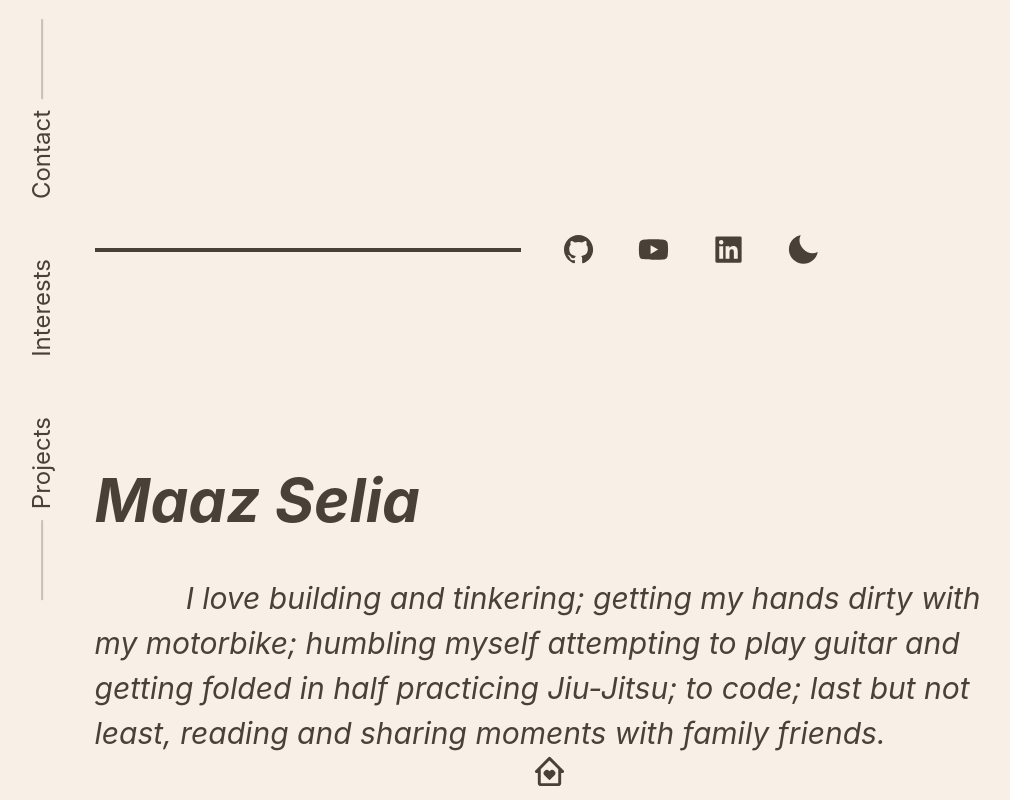
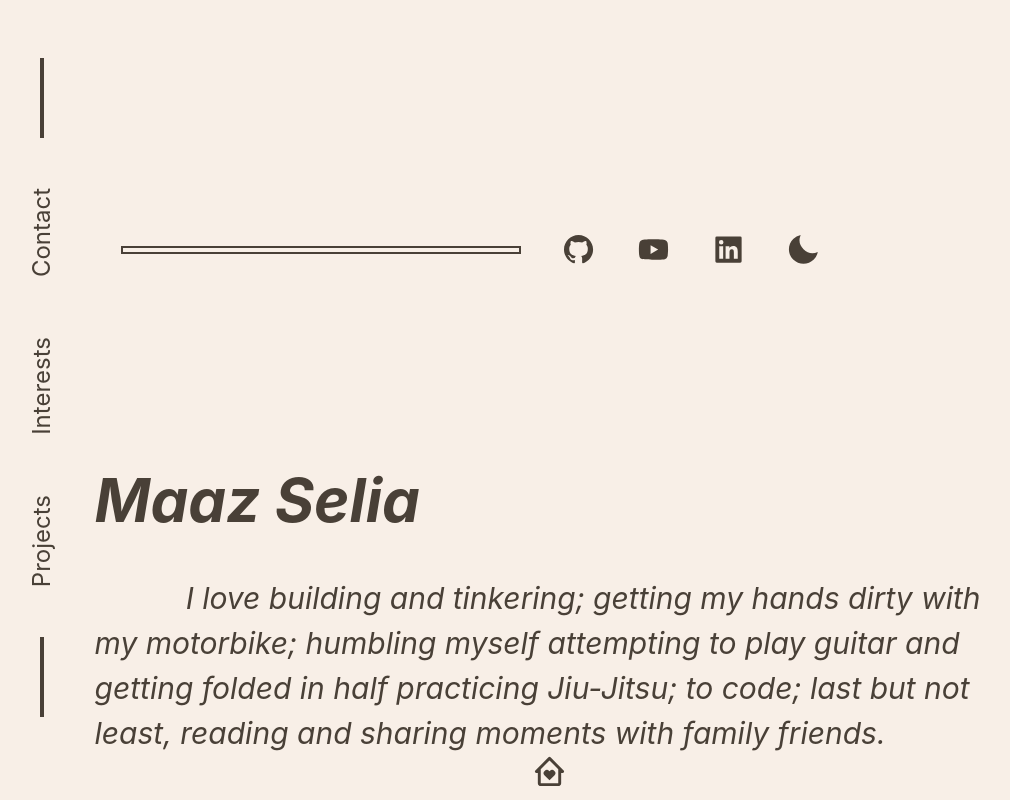
Before and after one commit to Maaz-Selia/my-site, a React (Vite) app: page / in a window 1280 px wide. Shown: the whole page, without its empty margins (90-1100 px from the left). Built offline with nearby package versions, Linux system fonts and the light colour scheme.

Commit message:
Changed HL component to line component with 'vh' sizing

```diff
--- a/src/components/HorizontalLine.tsx
+++ /dev/null
@@ -1,14 +0,0 @@
-interface Props {
-    width: string
-    rotate: boolean
-}
-
-const HorizontalLine = ( { width, rotate}: Props) => {
-    let transform = rotate ? 'rotate(-90deg)' : 'rotate(0deg)';
-
-  return (
-    <div style={{width: width, borderWidth: 2, borderColor: '#494037', transform: transform}} />
-  )
-}
-
-export default HorizontalLine
--- /dev/null
+++ b/src/components/Line.tsx
@@ -0,0 +1,16 @@
+interface Props {
+    size: string,
+    orientation: string
+}
+
+const Line = ( { size, orientation }: Props) => {
+
+  let width = orientation == 'h' ? size : '1vh';
+  let height = orientation == 'v' ? size : '1vh';
+
+  return (
+    <div style={{width: width, height: height, borderWidth: 2, borderColor: '#494037'}} />
+  )
+}
+
+export default Line
--- a/src/components/LinkBar.tsx
+++ b/src/components/LinkBar.tsx
@@ -1,7 +1,7 @@
 import { HStack, useColorMode } from '@chakra-ui/react'
 import { BiLogoGithub, BiLogoYoutube, BiLogoLinkedinSquare, BiSun, BiSolidMoon } from "react-icons/bi";
 import LinkItem from './LinkItem';
-import HorizontalLine from './HorizontalLine';
+import Line from './Line';
 
 const LinkBar = () => {
     const { colorMode, toggleColorMode } = useColorMode();
@@ -9,7 +9,7 @@ const LinkBar = () => {
 
     return (
         <HStack alignItems='center' justifyContent='right' gap={10}>
-            <HorizontalLine width='100%' rotate={false} />
+            <Line size='50vh' orientation='h'/>
             <LinkItem destination='https://github.com/Maaz-Selia' >
                 <BiLogoGithub size={iconSize} />
             </LinkItem>
--- a/src/components/NavBar.tsx
+++ b/src/components/NavBar.tsx
@@ -1,6 +1,7 @@
 import { VStack } from '@chakra-ui/react'
 import NavBarText from './NavBarText'
 import '../index.css'
+import HorizontalLine from './Line';
 
 const NavBar = () => {
 
@@ -9,11 +10,11 @@ const NavBar = () => {
     return (
         <>
             <VStack alignItems='center' justifyContent='right' gap={10} display={'flex'}>
-                <div style={{width: '100%', borderWidth: 1, transform: 'rotate(-90deg)', display: 'inline'}}/>
+                <div style={{height: '10vh', borderWidth: 2, borderColor: '#494037'}} />
                 <NavBarText size={fontSize}>Contact</NavBarText>
                 <NavBarText size={fontSize}>Interests</NavBarText>
                 <NavBarText size={fontSize}>Projects</NavBarText>
-                <div style={{width: '100%', borderWidth: 1, transform: 'rotate(-90deg)'}}/>
+                <div style={{height: '10vh', borderWidth: 2, borderColor: '#494037'}} />
             </VStack>
         </>
     )
```
